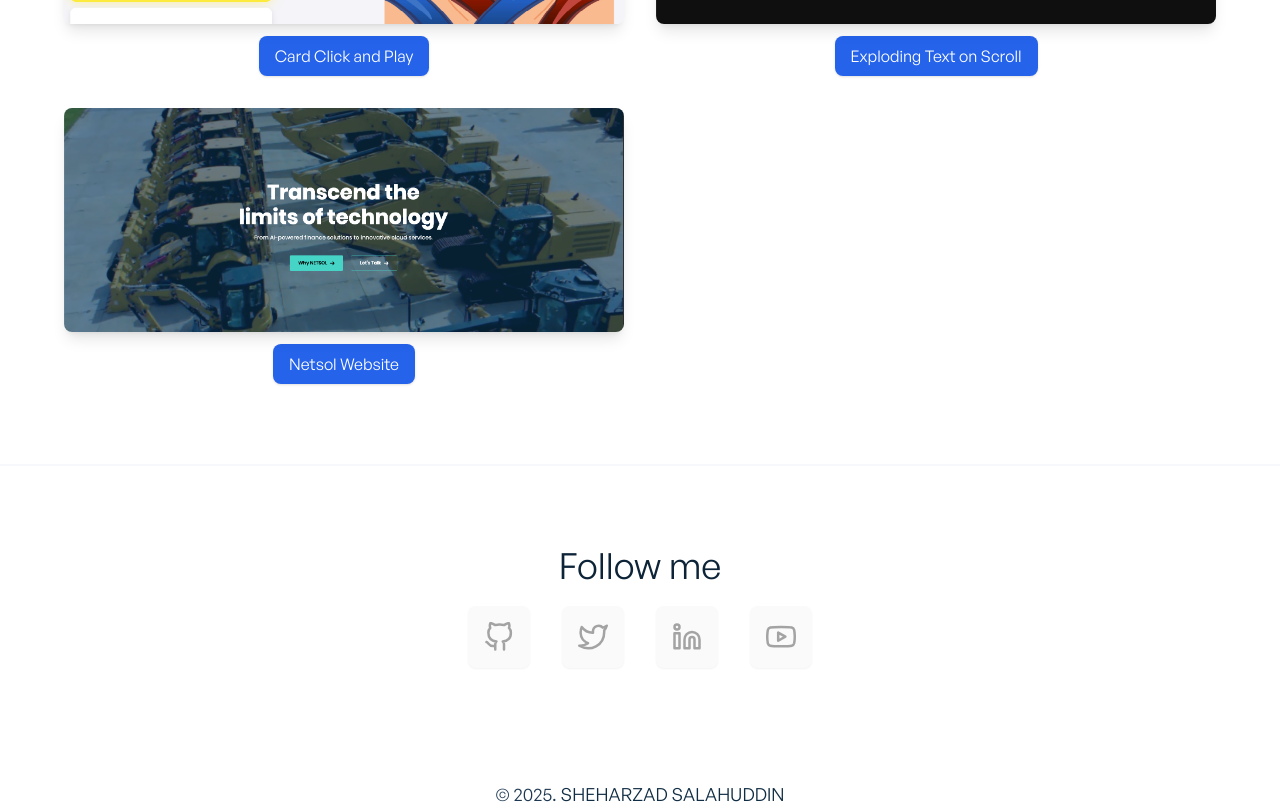
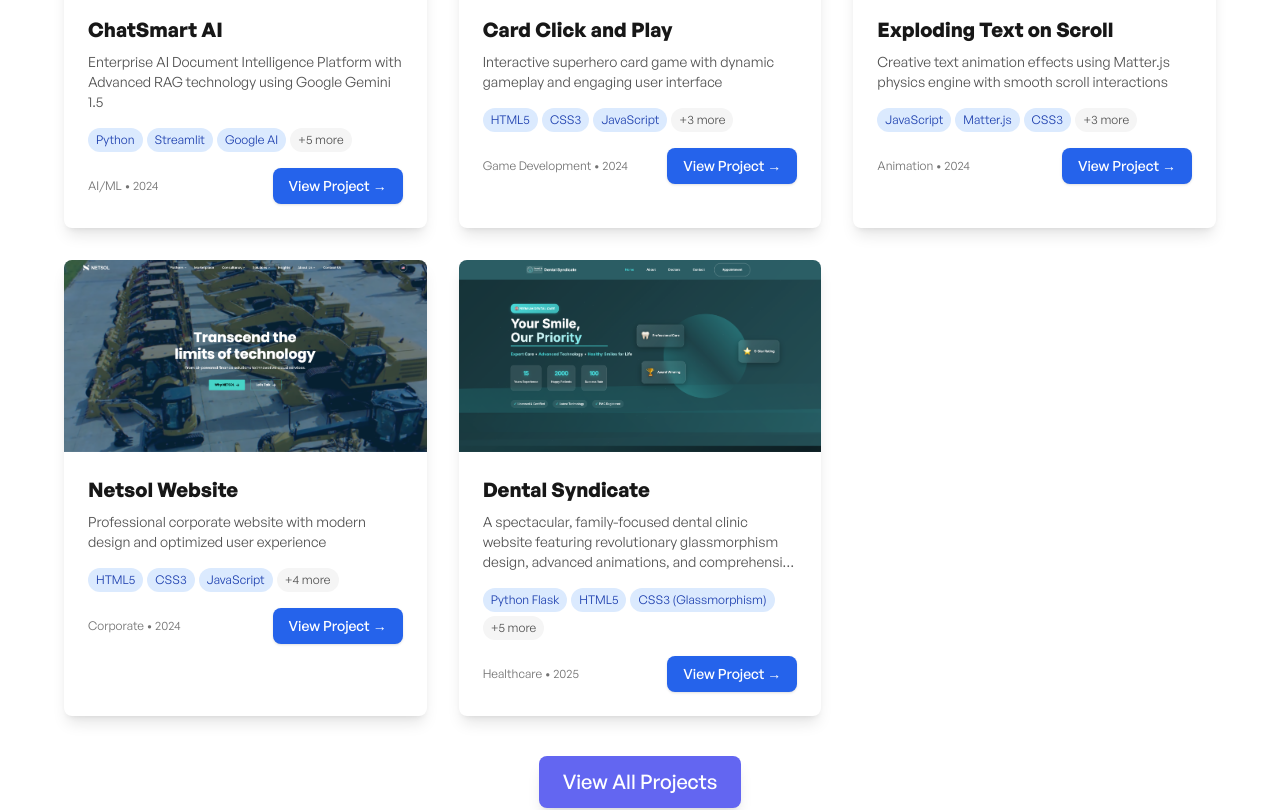
Before and after one commit to sheharzad-developer/sheharzaddev-v2-nextjs, a Next.js app: page / in a window 1280 px wide. Shown: the part 1180-1990 px from the top of the page. Built offline with nearby package versions, Linux system fonts and the light colour scheme.

Commit message:
Update homepage to show all 5 projects with enhanced design and descriptions

```diff
--- a/pages/index.jsx
+++ b/pages/index.jsx
@@ -13,20 +13,60 @@ import skillsAnimation from "../public/lottie/SkillsAnimation.json";
 
 const projects = [
   {
+    id: 1,
+    title: "ChatSmart AI",
+    img: "/images/ChatSmart-AI.png",
+    link: "https://github.com/sheharzad-developer/chatsmart-ai",
+    description: "Enterprise AI Document Intelligence Platform with Advanced RAG technology using Google Gemini 1.5",
+    technologies: ["Python", "Streamlit", "Google AI", "LangChain", "Machine Learning", "RAG", "FAISS", "HuggingFace"],
+    category: "AI/ML",
+    status: "completed",
+    year: "2024"
+  },
+  {
+    id: 2,
     title: "Card Click and Play",
     img: "/images/Card-and-Click:Play.png",
     link: "https://sheharzad-developer.github.io/Card-Click-and-Play/",
+    description: "Interactive superhero card game with dynamic gameplay and engaging user interface",
+    technologies: ["HTML5", "CSS3", "JavaScript", "Game Development", "DOM Manipulation", "Responsive Design"],
+    category: "Game Development",
+    status: "completed",
+    year: "2024"
   },
   {
+    id: 3,
     title: "Exploding Text on Scroll",
     img: "/images/WebPage.png",
     link: "https://sheharzad-developer.github.io/sheharzad-explode-text-on-scroll-matterjs/",
+    description: "Creative text animation effects using Matter.js physics engine with smooth scroll interactions",
+    technologies: ["JavaScript", "Matter.js", "CSS3", "Animation", "Physics Engine", "Scroll Effects"],
+    category: "Animation",
+    status: "completed",
+    year: "2024"
   },
   {
+    id: 4,
     title: "Netsol Website",
     img: "/images/Netsoltech.png",
     link: "https://netsoltech.com/",
+    description: "Professional corporate website with modern design and optimized user experience",
+    technologies: ["HTML5", "CSS3", "JavaScript", "Responsive Design", "Corporate Web", "UI/UX", "NuxtJS"],
+    category: "Corporate",
+    status: "completed",
+    year: "2024"
   },
+  {
+    id: 5,
+    title: "Dental Syndicate",
+    img: "/projects/developer-dark.png",
+    link: "https://dental-syndicate.vercel.app/",
+    description: "A spectacular, family-focused dental clinic website featuring revolutionary glassmorphism design, advanced animations, and comprehensive appointment booking with SMS/WhatsApp notifications.",
+    technologies: ["Python Flask", "HTML5", "CSS3 (Glassmorphism)", "JavaScript", "SVG Design", "Vercel", "SMS API", "WhatsApp API"],
+    category: "Healthcare",
+    status: "completed",
+    year: "2025"
+  }
 ];
 
 export default function Home() {
@@ -53,45 +93,70 @@ export default function Home() {
 
       </div>
 
-      <h2 className="font-general-medium text-2xl sm:text-3xl text-center text-primary-dark dark:text-primary-light mt-10 mb-4">Project Related</h2>
-      <div ref={ref} className="grid grid-cols-1 sm:grid-cols-2 gap-8 mt-6 sm:mt-8">
+      <h2 className="font-general-medium text-2xl sm:text-3xl text-center text-primary-dark dark:text-primary-light mt-10 mb-4">Featured Projects</h2>
+      <div ref={ref} className="grid grid-cols-1 sm:grid-cols-2 lg:grid-cols-3 gap-8 mt-6 sm:mt-8">
         {projects.map((project, idx) => (
           <motion.div
-            key={project.title}
+            key={project.id}
             initial={{ opacity: 0, y: 30 }}
             animate={inView ? { opacity: 1, y: 0 } : { opacity: 0, y: 30 }}
             transition={{ duration: 0.7, ease: "easeOut", delay: idx * 0.15 }}
-            className="flex flex-col items-center"
+            className="bg-white dark:bg-gray-800 rounded-lg shadow-lg overflow-hidden hover:shadow-xl transition-shadow duration-300"
           >
-            <div className="w-full h-56 mb-3 rounded-lg overflow-hidden shadow-lg relative">
+            <div className="w-full h-48 relative">
               <Image
                 src={project.img}
                 alt={project.title}
                 fill
                 style={{ objectFit: "cover" }}
                 priority={idx === 0}
-                sizes="(max-width: 640px) 100vw, 50vw"
+                sizes="(max-width: 640px) 100vw, (max-width: 1024px) 50vw, 33vw"
               />
             </div>
+            <div className="p-6">
+              <h3 className="text-xl font-bold text-gray-900 dark:text-white mb-2">{project.title}</h3>
+              <p className="text-gray-600 dark:text-gray-300 text-sm mb-4 line-clamp-3">{project.description}</p>
+
+              {/* Technology Tags */}
+              <div className="flex flex-wrap gap-1 mb-4">
+                {project.technologies.slice(0, 3).map((tech, techIdx) => (
+                  <span
+                    key={techIdx}
+                    className="px-2 py-1 bg-blue-100 dark:bg-blue-900 text-blue-800 dark:text-blue-200 text-xs rounded-full"
+                  >
+                    {tech}
+                  </span>
+                ))}
+                {project.technologies.length > 3 && (
+                  <span className="px-2 py-1 bg-gray-100 dark:bg-gray-700 text-gray-600 dark:text-gray-300 text-xs rounded-full">
+                    +{project.technologies.length - 3} more
+                  </span>
+                )}
+              </div>
+
+              <div className="flex justify-between items-center">
+                <span className="text-xs text-gray-500 dark:text-gray-400">{project.category} • {project.year}</span>
                 <a
                   href={project.link}
                   target="_blank"
                   rel="noopener noreferrer"
-              className="inline-block px-4 py-2 bg-blue-600 text-white rounded-lg shadow hover:bg-blue-700 transition-colors"
+                  className="inline-block px-4 py-2 bg-blue-600 text-white rounded-lg shadow hover:bg-blue-700 transition-colors text-sm font-medium"
                 >
-              {project.title}
+                  View Project →
                 </a>
+              </div>
+            </div>
           </motion.div>
         ))}
       </div>
 
-      {/* <div className="mt-10 sm:mt-15 flex justify-center">
+      <div className="mt-10 sm:mt-15 flex justify-center">
         <div className="font-general-medium flex items-center px-6 py-3 rounded-lg shadow-lg hover:shadow-xl bg-indigo-500 hover:bg-indigo-600 focus:ring-1 focus:ring-indigo-900 text-white text-lg sm:text-xl duration-300">
           <Link href="/projects" aria-label="More Projects" passHref>
-            <Button title="More Projects" />
+            <Button title="View All Projects" />
           </Link>
         </div>
-      </div> */}
+      </div>
     </div>
   );
 }
```
Lines whose indentation alone changed are shown as unchanged.
